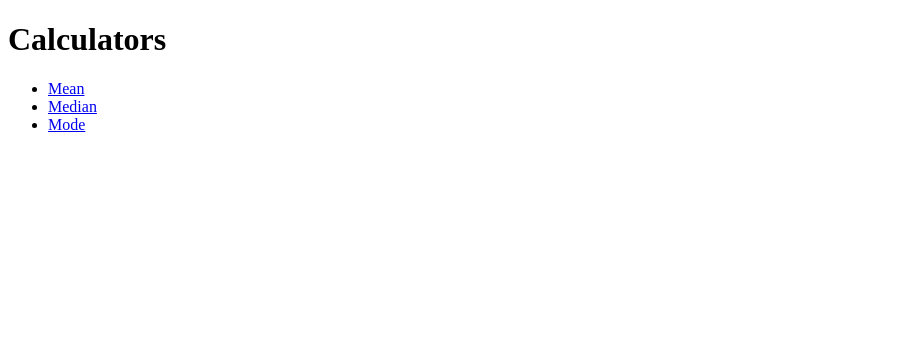
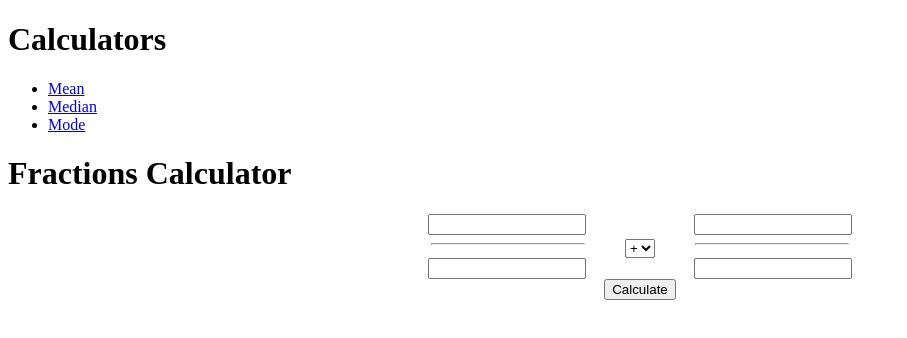
Before and after one commit to matthewberes/calculatorWebsite, an Angular app: page /fractions in a window 1280 px wide. Before the commit this address led to /. Shown: the top 338 px of the page, without its empty margins (0-907 px from the left). Built offline with nearby package versions, Linux system fonts and the light colour scheme.

Commit message:
start fractions

```diff
--- a/src/app/app.routes.ts
+++ b/src/app/app.routes.ts
@@ -1,4 +1,5 @@
 import { Routes } from '@angular/router';
+import { FractionsComponent } from './fractions/fractions.component';
 import { HomeComponent } from './home/home.component';
 import { MeanComponent } from './mean/mean.component';
 import { MedianComponent } from './median/median.component';
@@ -8,5 +9,6 @@ export const routes: Routes = [
     { path: '', component: HomeComponent },
     { path: 'mean', component: MeanComponent },
     { path: 'median', component: MedianComponent },
-    { path: 'mode', component: ModeComponent }
+    { path: 'mode', component: ModeComponent },
+    { path: 'fractions', component: FractionsComponent }
 ];
--- /dev/null
+++ b/src/app/fractions/fractions.component.css
@@ -0,0 +1,15 @@
+.form {
+    text-align: center;
+}
+
+input {
+    width: 150px;
+}
+
+.margin-left {
+    margin-left: 50px;
+}
+
+.margin-right {
+    margin-right: 50px;
+}
--- /dev/null
+++ b/src/app/fractions/fractions.component.html
@@ -0,0 +1,20 @@
+<h1>Fractions Calculator</h1>
+
+<form id="fractionsForm" [formGroup]="fractionsForm" class="form">
+    <input type="number" id="numerator1" name="numerator1" formControlName="numerator1" class="margin-right">&nbsp;
+    <input type="number" id="numerator2" name="numerator2" formControlName="numerator2" class="margin-left">
+    <br>
+    <hr style='display:inline-block; width:152px; margin-right:40px;' />
+    <select id="operator" name="operator">
+        <option value="add">+</option>
+        <option value="subtract">-</option>
+        <option value="multiply">x</option>
+        <option value="divide">/</option>
+    </select>
+    <hr style='display:inline-block; width:152px; margin-left:40px;' />
+    <br>
+    <input type="number" id="denominator1" name="denominator1" formControlName="denominator1"class="margin-right">&nbsp;
+    <input type="number" id="denominator2" name="denominator2" formControlName="denominator2"class="margin-left">
+    <br>
+    <button>Calculate</button>
+</form>
--- /dev/null
+++ b/src/app/fractions/fractions.component.ts
@@ -0,0 +1,18 @@
+import { Component } from '@angular/core';
+import { FormControl, FormGroup, ReactiveFormsModule } from '@angular/forms';
+
+@Component({
+  selector: 'app-fractions',
+  standalone: true,
+  imports: [ReactiveFormsModule],
+  templateUrl: './fractions.component.html',
+  styleUrl: './fractions.component.css'
+})
+export class FractionsComponent {
+  fractionsForm = new FormGroup({
+    numerator1: new FormControl(),
+    denominator1: new FormControl(),
+    numerator2: new FormControl(),
+    denominator2: new FormControl(),
+  })
+}
```
Also changed, not shown: 1 other file (tests, documents, lock files or other folders).
